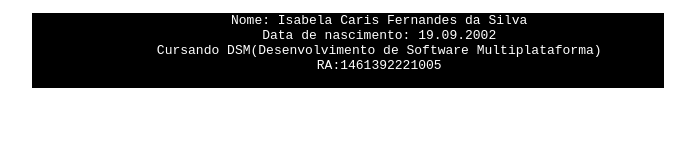
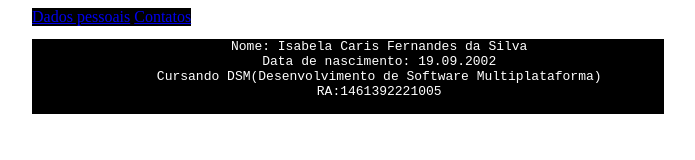
Before and after one commit to Caris19/tarefa_design_1, a plain HTML site: page index.html in a window 1280 px wide. Shown: the whole page, without its empty margins (292-987 px from the left). Drawn offline with Linux system fonts and the light colour scheme.

Commit message:
Adição do menu navegação

```diff
--- a/index.html
+++ b/index.html
@@ -7,6 +7,10 @@
     <title>Dados pessoais</title>
 </head>
 <body>
+    <div style="display: inline-block; background-color: black;color: white; margin-left: 25%; margin-right: 25%;">
+        <a href="index.html" target="self">Dados pessoais</a>
+        <a href="contatos.html" target="_self">Contatos</a>
+    </div>
     <div style="margin-left: 25%;margin-right: 25%;background-color: black;color: white;font-family: Arial, Helvetica, sans-serif;">
        <pre style="text-align: center;">
         Nome: Isabela Caris Fernandes da Silva
```
Also changed, not shown: contatos.html (+8 -2 lines).
